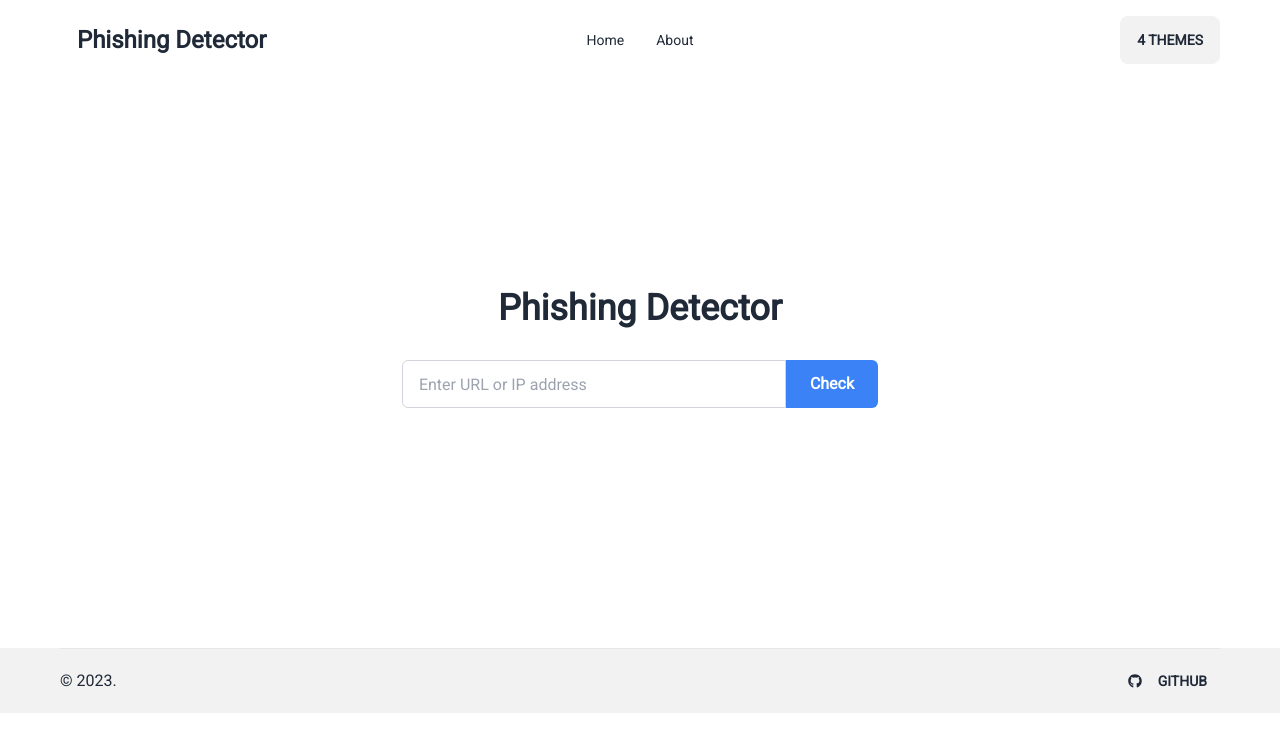
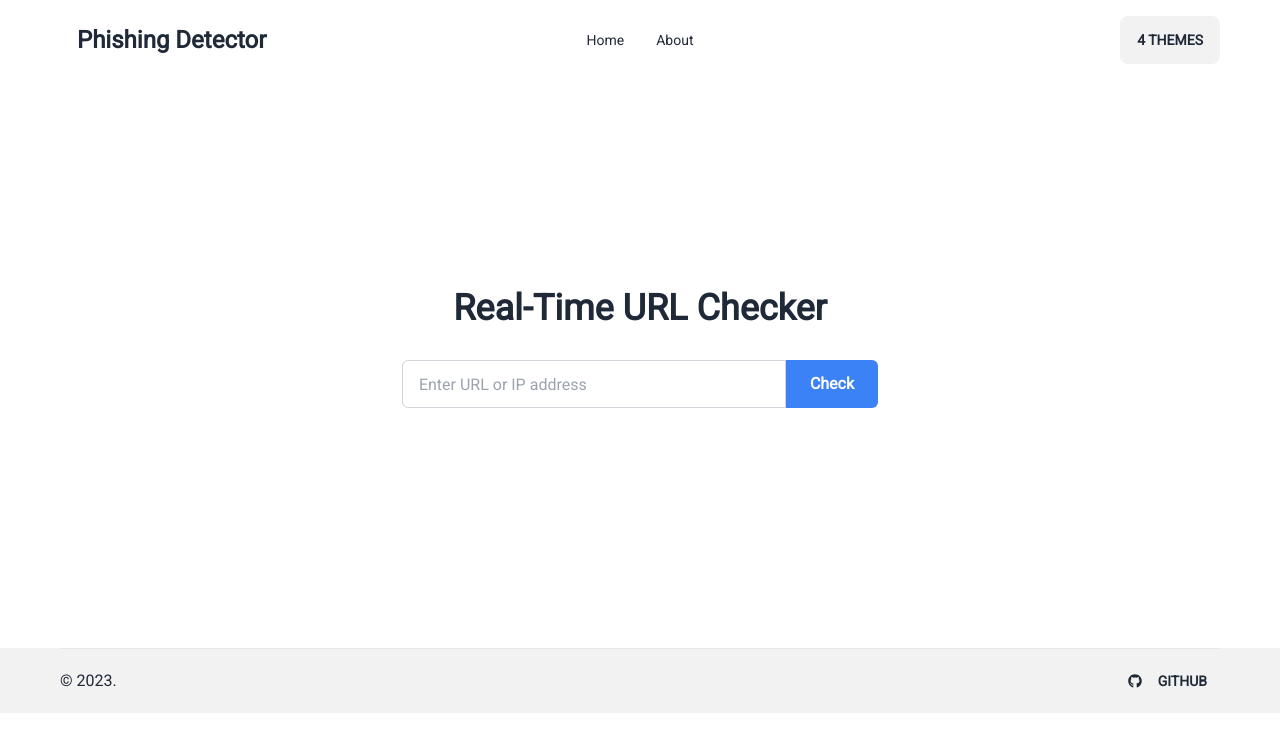
Before and after one commit to bloomingful/phishing-detector, a React (Create React App) app in the folder client/: page / in a window 1280 px wide. Shown: the top 752 px of the page. Built offline with nearby package versions, Linux system fonts and the light colour scheme.

Commit message:
Update text

```diff
--- a/client/src/pages/Check.tsx
+++ b/client/src/pages/Check.tsx
@@ -31,7 +31,7 @@ const CheckPhishPage = () => {
     <section>
       <div className="container">
         <div className="h-96 md:h-[568px] flex flex-col items-center justify-center">
-            <h1 className="text-4xl font-bold mb-8">Phishing Detector</h1>
+            <h1 className="text-4xl font-bold mb-8">Real-Time URL Checker</h1>
             <div className="flex items-center mb-8">
                 <input
                 type="text"
```
